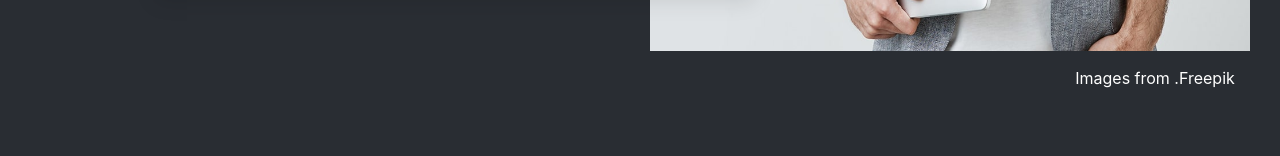
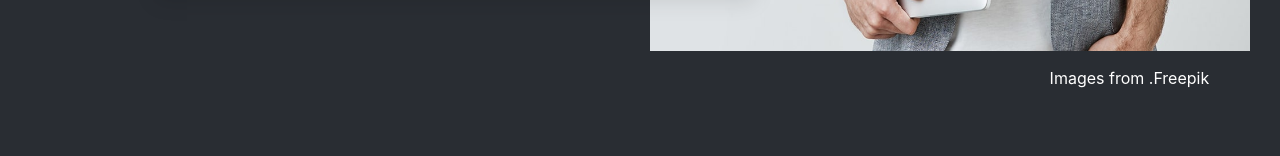
Before and after one commit to Shokirjonov/Shokirjonov.github.io, a plain HTML site: page index.html in a window 1280 px wide. Shown: the part 2411-2567 px from the top of the page. Drawn offline with Linux system fonts and the light colour scheme.

Commit message:
first commit

```diff
--- a/index.html
+++ b/index.html
@@ -100,7 +100,7 @@
 
 
             <div class="boxes__img"></div>
-            <p class="d-flex" style="color: #ffffff; margin-left: 84%; margin-top: 15px;">Images from . <a
+            <p class="d-flex" style="color: #ffffff; margin-left: 82%; margin-top: 15px;">Images from . <a
                     class="link3">Freepik</a></p>
 
 
```
